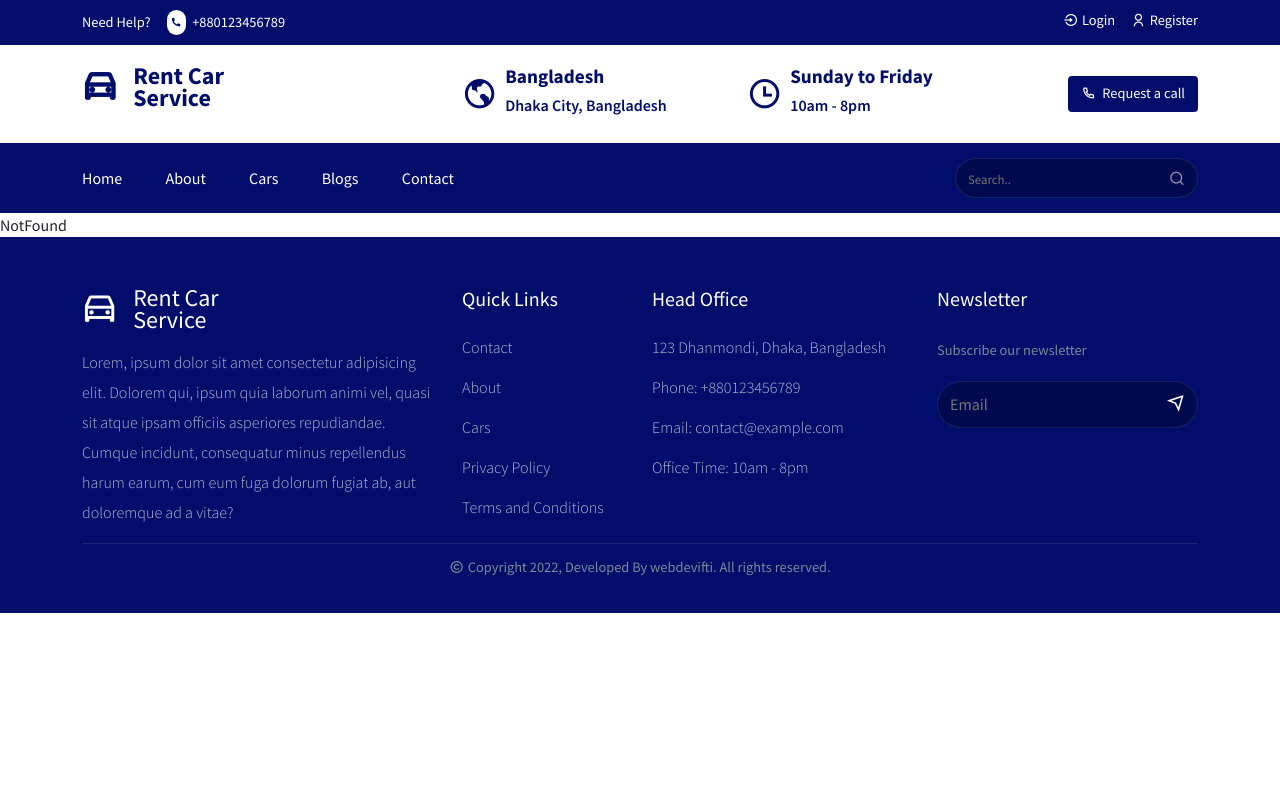
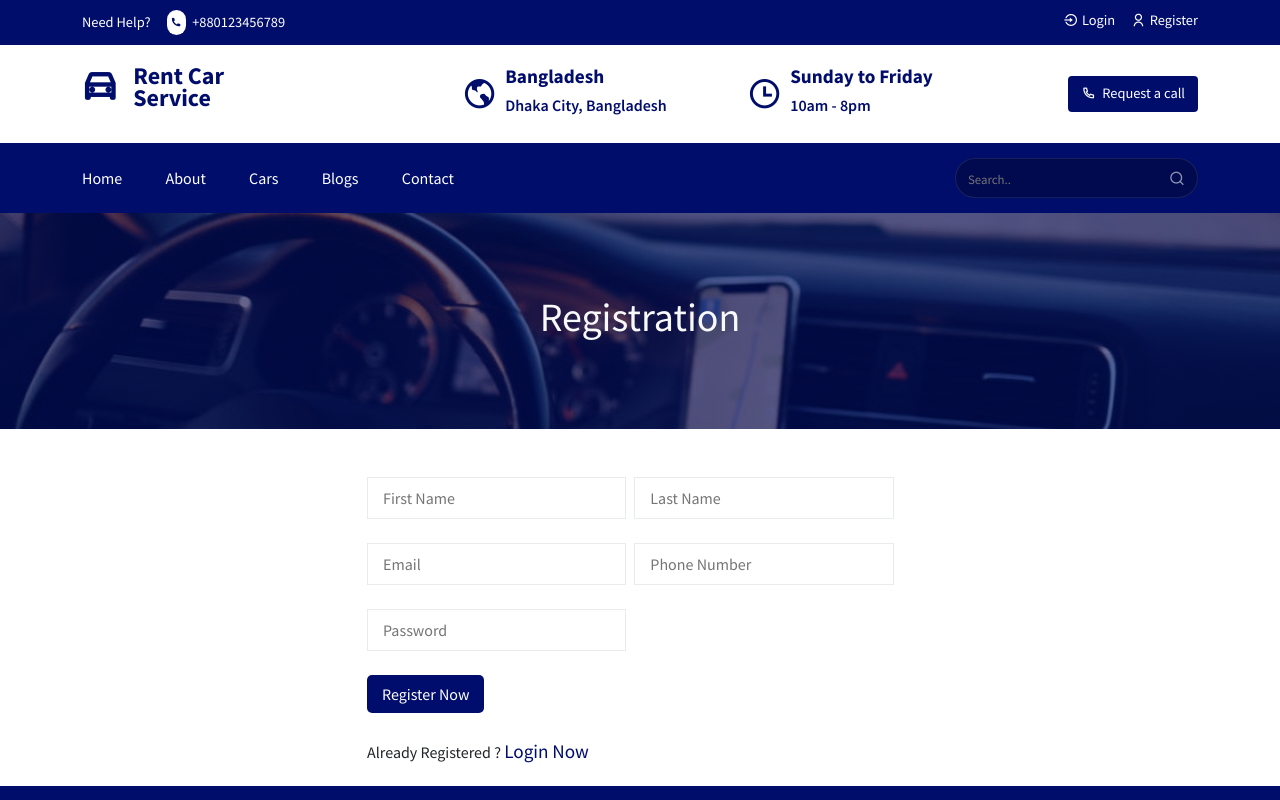
Before and after one commit to webdevifti/react-car-rental-website, a React (Create React App) app: page /registration in a window 1280 px wide. Shown: the top 800 px of the page. Built offline with nearby package versions, Linux system fonts and the light colour scheme.

Commit message:
login and register page create

```diff
--- a/src/components/header/Header.jsx
+++ b/src/components/header/Header.jsx
@@ -45,8 +45,8 @@ const Header = () => {
             </Col>
             <Col lg="6" md="6" sm="6">
               <div className='header__top__right d-flex align-items-center justify-content-end gap-3'>
-                <Link to="#" className='d-flex align-items-center gap-1'><i className='ri-login-circle-line'></i> Login</Link>
-                <Link to="#" className='d-flex align-items-center gap-1'><i className='ri-user-line'></i> Register</Link>
+                <Link to="/login" className='d-flex align-items-center gap-1'><i className='ri-login-circle-line'></i> Login</Link>
+                <Link to="registration" className='d-flex align-items-center gap-1'><i className='ri-user-line'></i> Register</Link>
               </div>
             </Col>
           </Row>
--- a/src/pages/CarDetails.jsx
+++ b/src/pages/CarDetails.jsx
@@ -9,7 +9,7 @@ import PaymentMethod from '../components/UI/PaymentMethod'
 const CarDetails = () => {
 
   const {slug} = useParams()
-  const singleCarData = carData.find(item => item.slug == slug)
+  const singleCarData = carData.find(item => item.slug === slug)
 
   useEffect(() => {
     window.scrollTo(0,0);
--- /dev/null
+++ b/src/pages/Login.jsx
@@ -0,0 +1,40 @@
+import React from 'react'
+import Helmet from '../components/helmet/Helmet'
+import CommonSection from '../components/UI/CommonSection'
+import { Container,Row,Col,Form,FormGroup } from 'reactstrap'
+import { Link } from 'react-router-dom'
+import '../styles/login.css'
+const Login = () => {
+    const submithandler = event => {
+        event.preventDefault()
+    }
+  return (
+    <Helmet title="Login">
+        <CommonSection title="Login" />
+        <Container>
+            <Row>
+                <Col lg="3" md="3" sm="12"></Col>
+                <Col lg="6" md="6" sm="12">
+                    <Form onSubmit={submithandler}>
+                        <FormGroup className='booking__form mb-4'>
+                            <input type="email" placeholder='Email' />
+                        </FormGroup>
+                        <FormGroup className='booking__form mb-4'>
+                            <input type="password" placeholder='Password' />
+                        </FormGroup>
+                        <FormGroup className='booking__form mb-4'>
+                            <button type='submit' className='booking__form-btn'>Login</button>
+                        </FormGroup>
+
+                        <Link to="/forgot-password" className='forgot__link'>Forgot password?</Link>
+                    </Form>
+                </Col>
+                <Col lg="3" md="3" sm="12"></Col>
+            </Row>
+        </Container>
+
+    </Helmet>
+  )
+}
+
+export default Login
--- /dev/null
+++ b/src/pages/Register.jsx
@@ -0,0 +1,48 @@
+import React from 'react'
+import Helmet from '../components/helmet/Helmet'
+import CommonSection from '../components/UI/CommonSection'
+import { Container,Row,Col,Form,FormGroup } from 'reactstrap'
+import { Link } from 'react-router-dom'
+import '../styles/register.css'
+const Register = () => {
+    const submithandler = event => {
+        event.preventDefault()
+    }
+  return (
+    <Helmet title="Registration">
+    <CommonSection title="Registration" />
+    <Container>
+        <Row>
+            <Col lg="3" md="3" sm="12"></Col>
+            <Col lg="6" md="6" sm="12">
+                <Form onSubmit={submithandler}>
+                <FormGroup className='booking__form d-inline-block me-1 mb-4'>
+                    <input type="text" placeholder='First Name' />
+                </FormGroup>
+                <FormGroup className='booking__form d-inline-block ms-1 mb-4'>
+                    <input type="text" placeholder='Last Name' />
+                </FormGroup>
+                <FormGroup className='booking__form d-inline-block me-1 mb-4'>
+                    <input type="email" placeholder='Email' />
+                </FormGroup>
+                <FormGroup className='booking__form d-inline-block ms-1 mb-4'>
+                    <input type="number" placeholder='Phone Number' />
+                </FormGroup>
+                <FormGroup className='booking__form mb-4'>
+                    <input type="password" placeholder='Password' />
+                </FormGroup>
+                <FormGroup className='booking__form mb-4'>
+                    <button type='submit' className='booking__form-btn'>Register Now</button>
+                </FormGroup>
+
+                    Already Registered ? <Link to="/login" className='forgot__link'> Login Now</Link>
+                </Form>
+            </Col>
+            <Col lg="3" md="3" sm="12"></Col>
+        </Row>
+    </Container>
+</Helmet>
+  )
+}
+
+export default Register
--- a/src/routers/Routers.js
+++ b/src/routers/Routers.js
@@ -8,6 +8,8 @@ import CarListing from '../pages/CarListing'
 import CarDetails from '../pages/CarDetails'
 import NotFound from '../pages/NotFound'
 import Contact from '../pages/Contact'
+import Login from '../pages/Login'
+import Register from '../pages/Register'
 const Routers = () => {
   return (
     <Routes>
@@ -19,6 +21,8 @@ const Routers = () => {
       <Route path='/blogs' element={<Blog />} />
       <Route path='/blogs/:slug' element={<BlogDetails />} />
       <Route path='/contact' element={<Contact />} />
+      <Route path='/login' element={<Login />} />
+      <Route path='/registration' element={<Register/>} />
       <Route path='/*' element={<NotFound />} />
     </Routes>
   )
--- /dev/null
+++ b/src/styles/login.css
@@ -0,0 +1,20 @@
+.booking__form-btn{
+    padding: 7px 15px;
+    background: #000d6d;
+    color: #fff;
+    border: none;
+    outline: none;
+    border-radius: 5px;
+    transition: .3s;
+  }
+.booking__form-btn:hover{
+    color: #fff;
+    background: #000d6d;
+}
+.forgot__link{
+    text-decoration: none;
+    color: #000d6d;
+    font-size: 1.2rem;
+    margin-bottom: 20px;
+    display: inline-block;
+}
--- /dev/null
+++ b/src/styles/register.css
@@ -0,0 +1,20 @@
+.booking__form-btn{
+    padding: 7px 15px;
+    background: #000d6d;
+    color: #fff;
+    border: none;
+    outline: none;
+    border-radius: 5px;
+    transition: .3s;
+  }
+.booking__form-btn:hover{
+    color: #fff;
+    background: #000d6d;
+}
+.forgot__link{
+    text-decoration: none;
+    color: #000d6d;
+    font-size: 1.2rem;
+    margin-bottom: 20px;
+    display: inline-block;
+}
```
